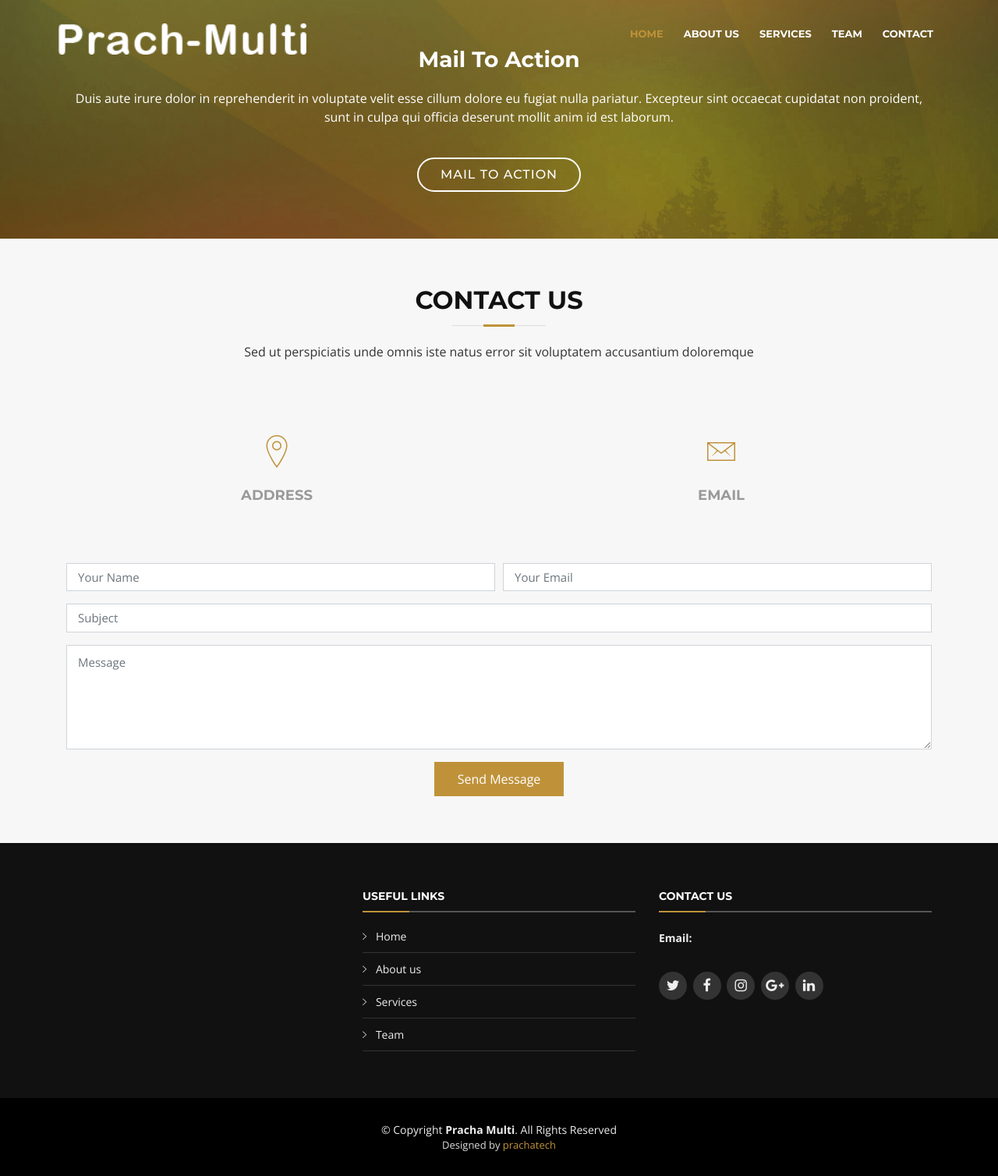
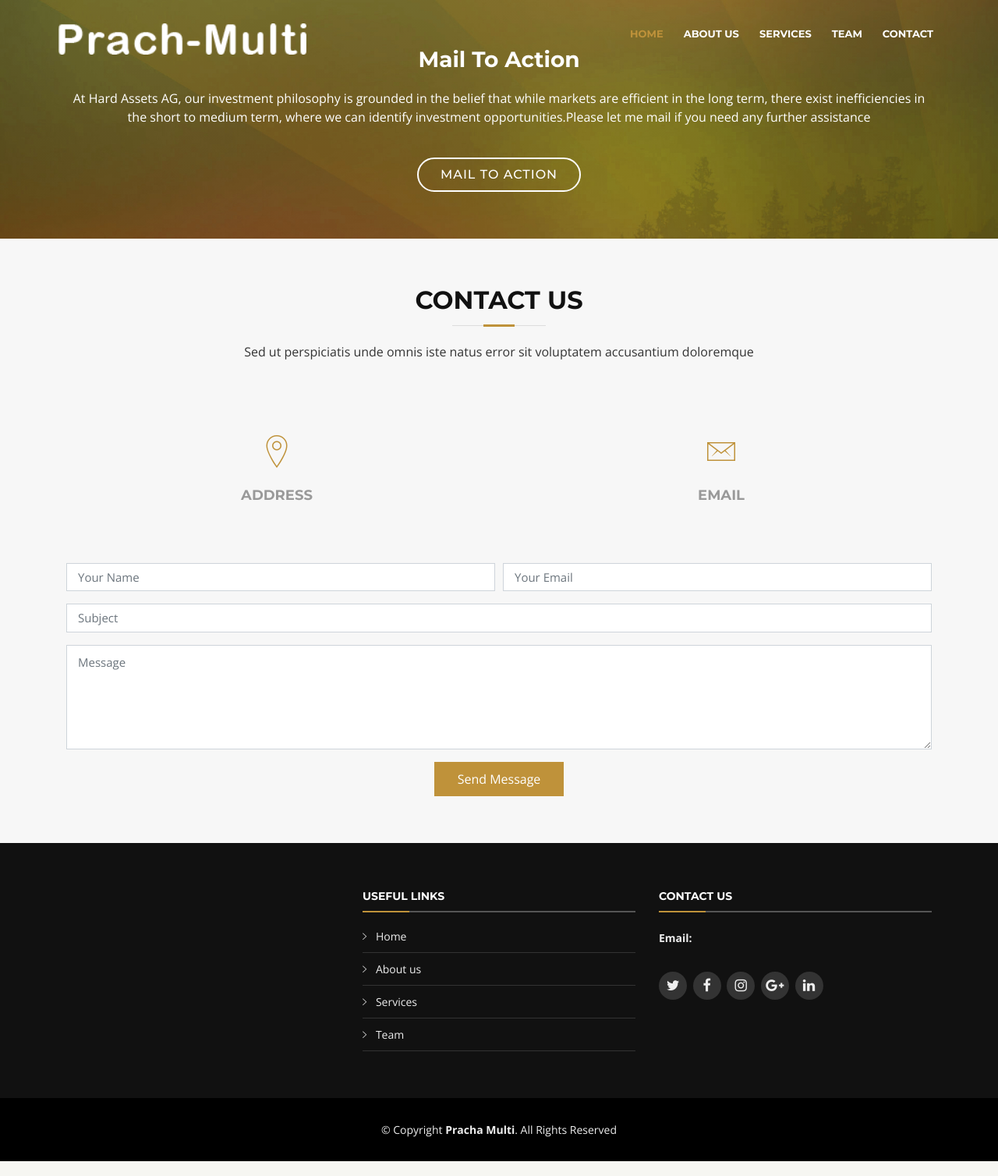
Before and after one commit to bayapucg/hard-asset, a CodeIgniter app: the page made by application/views/html/index.php in a window 1280 px wide. Shown: the whole page at 78% size. Run offline with CodeIgniter, Linux system fonts and the light colour scheme; data that the repository does not hold is empty; some libraries are stand-ins or nearby versions; some web fonts are replaced.

Commit message:
commit
cahnges

```diff
--- a/application/views/html/index.php
+++ b/application/views/html/index.php
@@ -260,7 +260,7 @@
         <section id="call-to-action" class="wow fadeIn">
             <div class="container text-center">
                 <h3>Mail To Action</h3>
-                <p> Duis aute irure dolor in reprehenderit in voluptate velit esse cillum dolore eu fugiat nulla pariatur. Excepteur sint occaecat cupidatat non proident, sunt in culpa qui officia deserunt mollit anim id est laborum.</p>
+                <p>At Hard Assets AG, our investment philosophy is grounded in the belief that while markets are efficient in the long term, there exist inefficiencies in the short to medium term, where we can identify investment opportunities.Please let me mail if you need any further assistance</p>
                 <a class="cta-btn" href="#contact">Mail To Action</a>
             </div>
         </section><!-- #call-to-action -->
@@ -481,10 +481,7 @@
                 &copy; Copyright <strong>
                     <?php echo isset($logo_details['title'])?$logo_details['title']:'Pracha Multi'; ?></strong>. All Rights Reserved
             </div>
-            <div class="credits">
 
-                Designed by <a target="_blank" href="http://prachatech.com/">prachatech</a>
-            </div>
         </div>
     </footer><!-- #footer -->
 
--- a/application/views/html/preview.php
+++ b/application/views/html/preview.php
@@ -248,7 +248,7 @@
                 <section id="call-to-action" class="wow fadeIn">
                 <div class="container text-center">
                     <h3>Mail To Action</h3>
-                    <p> Duis aute irure dolor in reprehenderit in voluptate velit esse cillum dolore eu fugiat nulla pariatur. Excepteur sint occaecat cupidatat non proident, sunt in culpa qui officia deserunt mollit anim id est laborum.</p>
+                    <p>At Hard Assets AG, our investment philosophy is grounded in the belief that while markets are efficient in the long term, there exist inefficiencies in the short to medium term, where we can identify investment opportunities.Please let me mail if you need any further assistance</p>
                     <a class="cta-btn" href="#contact">Mail To Action</a>
                 </div>
                 </section><!-- #call-to-action -->
@@ -458,10 +458,7 @@
                             &copy; Copyright <strong>
                                 <?php echo isset($logo_details['title'])?$logo_details['title']:'Pracha Multi'; ?></strong>. All Rights Reserved
                         </div>
-                        <div class="credits">
 
-                            Designed by <a href="https://prachatech.com/">prachatech</a>
-                        </div>
                     </div>
                     <div class="col-md-2">
                         <button type="submit" class="btn btn-success" style="margin-top:40px;">Preview Ok</button>
```
